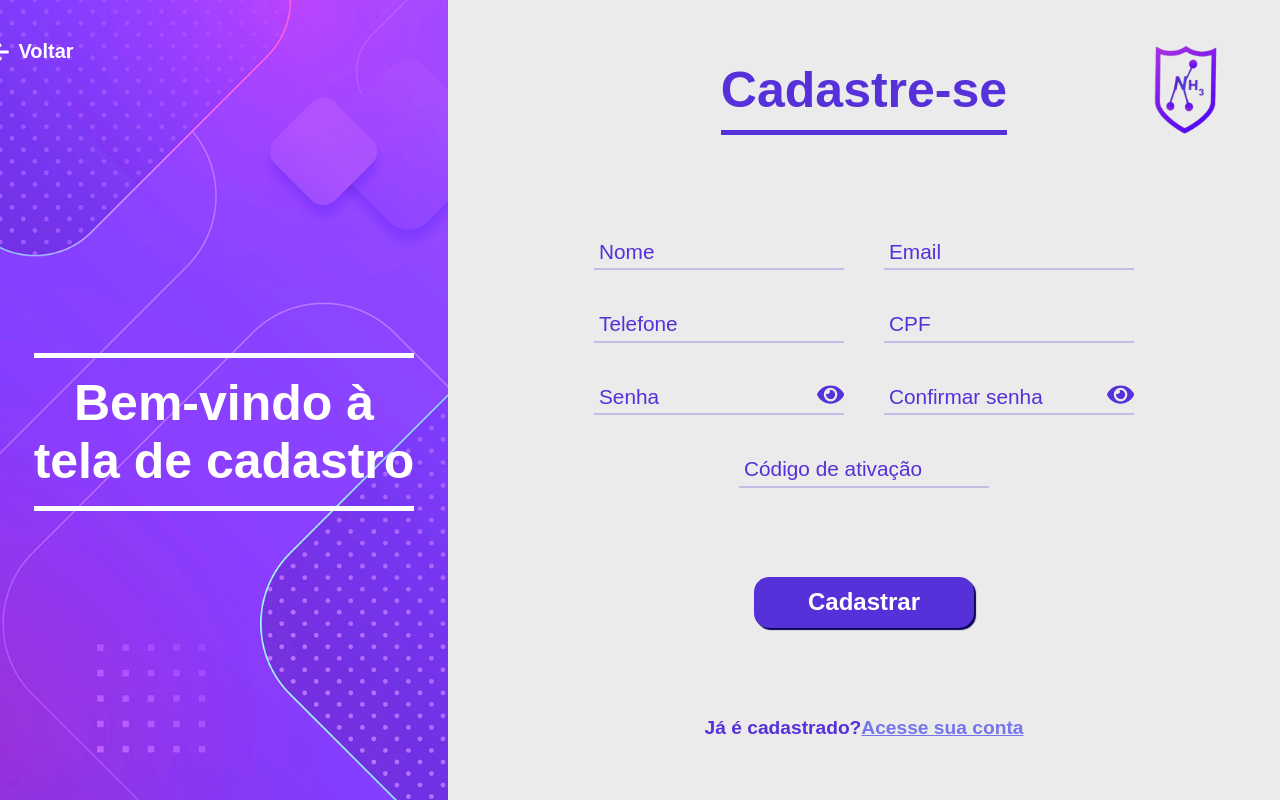
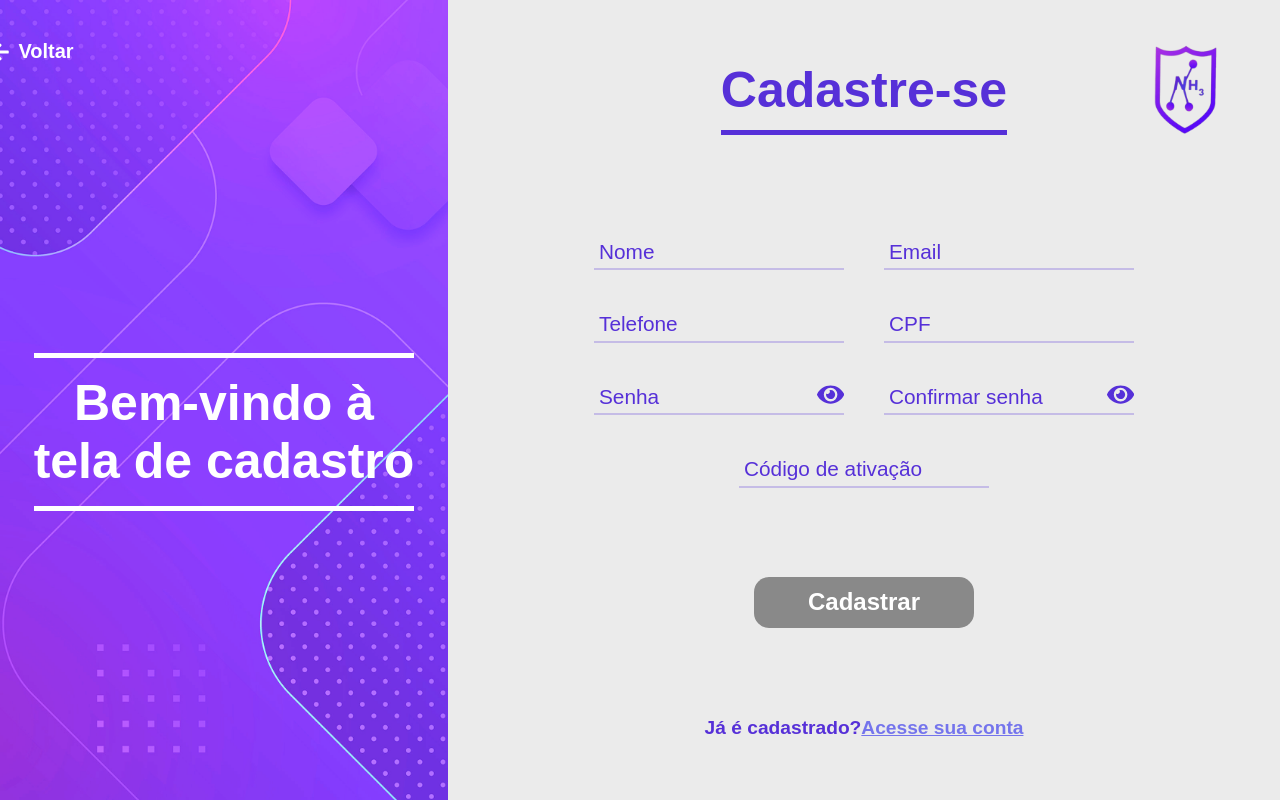
Before and after one commit to NicollasAlmeida14/site-next-history-technology, a React (Vite) app: page /tela-de-cadastro-nh3 in a window 1280 px wide. Built offline with nearby package versions, Linux system fonts and the light colour scheme.

Commit message:
Instalação da biblioteca correta do toastify e finalização da lógica da tela de cadastro

```diff
--- a/package.json
+++ b/package.json
@@ -17,8 +17,8 @@
     "react-icons": "^5.5.0",
     "react-intersection-observer": "^10.0.0",
     "react-router-dom": "^7.10.1",
-    "styled-components": "^6.1.19",
-    "toastify": "^2.0.1"
+    "react-toastify": "^11.0.5",
+    "styled-components": "^6.1.19"
   },
   "devDependencies": {
     "@eslint/js": "^9.39.1",
--- a/src/components/Button/index.jsx
+++ b/src/components/Button/index.jsx
@@ -2,14 +2,15 @@ import PropTypes from "prop-types"
 
 import { Button } from "./styles"
 
-function DefaultButton({ children, ...props }) {
+function DefaultButton({ children, theme, ...props }) {
     return (
-        <Button {...props}>{children}</Button>
+        <Button {...props} theme={theme}>{children}</Button>
     )
 }
 
 DefaultButton.propTypes = {
-    children: PropTypes.node.isRequired
+    children: PropTypes.node.isRequired,
+    theme: PropTypes.string
 }
 
 export default DefaultButton
--- a/src/components/Button/styles.js
+++ b/src/components/Button/styles.js
@@ -4,21 +4,20 @@ export const Button = styled.button`
     border: none;
     border-radius: 15px;
     padding: 0.7rem 0.35rem;
-    background-color: #5630D8;
+    background-color: ${props => props.theme === 'disabled' ? '#898989' : '#5630D8'};
     font-size: 1.5rem;
     width: 220px;
     color: #ffffff;
-    box-shadow: 2px 2px 1px 0 #06004F;
-    cursor: pointer;
+    box-shadow: ${props => props.theme === 'disabled' ? 'none' : '2px 2px 1px 0 #06004F'};
+    cursor: ${props => props.theme === 'disabled' ? 'not-allowed' : 'pointer'};
     font-weight: bold;
     transition: all ease-in-out 0.3s;
 
     &:hover {
-        transform: translateY(-5px);
+        ${props => props.theme === 'disabled' ? '' : 'transform: translateY(-5px)'};
     }
 
     &:active {
-        transform: translateY(0);
-        opacity: 0.7;
+        ${props => props.theme === 'disabled' ? '' : 'transform: translateY(0); opacity: 0.7;'}
     }
 `
--- a/src/main.jsx
+++ b/src/main.jsx
@@ -2,11 +2,18 @@ import { StrictMode } from 'react'
 import { createRoot } from 'react-dom/client'
 import { GlobalStyles } from './styles/GlobalStyles.js'
 import { RouterProvider } from 'react-router-dom'
+import { ToastContainer } from 'react-toastify'
+import 'react-toastify/ReactToastify.css'
 import router from './routes.jsx'
 
 createRoot(document.getElementById('root')).render(
   <StrictMode>
     <GlobalStyles />
     <RouterProvider router={router} />
+    <ToastContainer
+      position='top-right'
+      autoClose={2500}
+      style={{ marginTop: '50px' }}
+    />
   </StrictMode>,
 )
--- a/src/pages/Register/index.jsx
+++ b/src/pages/Register/index.jsx
@@ -14,6 +14,7 @@ import {
 } from "./styles";
 
 import DefaultButton from "../../components/Button";
+import DefaultPasswordIcon from "../../components/ShowPasswordIcon";
 
 import Logo from '../../assets/logo-nh3.png'
 
@@ -24,11 +25,14 @@ import {
 } from "react-icons/fa";
 
 import { useState } from "react";
-import DefaultPasswordIcon from "../../components/ShowPasswordIcon";
+import { useNavigate } from "react-router-dom";
+import { toast } from "react-toastify";
 
 function Register() {
   const notNumber = /\D/g
   const notLetter = /[^a-z A-z]/
+
+  const navigate = useNavigate()
 
   const [userEmail, setUserEmail] = useState('')
   const [userName, setUserName] = useState('')
@@ -48,6 +52,8 @@ function Register() {
   const [validatePassword, setValidatePassword] = useState(undefined)
   const [validateRepeatedPassword, setValidateRepeatedPassword] = useState(undefined)
   const [validateAdmissionCode, setValidateAdmissionCode] = useState(undefined)
+
+  const allSet = validateName && validateEmail && validatePhone && validateId && validatePassword && validateRepeatedPassword && validateAdmissionCode
 
   const tooglePassword = () => setShowPassword(prev => !prev)
 
@@ -146,6 +152,14 @@ function Register() {
     }
   }
 
+  const register = () => {
+    toast.success('Usuário cadastrado com sucesso! Redirecionando para a tela de login...')
+
+    setTimeout(() => {
+      navigate('/tela-de-login-nh3')
+    }, 2500);
+  }
+
   return (
     <Container>
       <BannerContainer>
@@ -187,6 +201,7 @@ function Register() {
                 placeholder=""
                 id="user-email"
                 type="email"
+                value={userEmail}
                 theme={validateEmail === false ? 'invalid' : ''}
               />
               <InputLabel htmlFor="user-email">
@@ -244,6 +259,7 @@ function Register() {
                 placeholder=""
                 id="user-password"
                 type={showPassword ? 'text' : 'password'}
+                value={userPassword}
                 theme={validatePassword === false ? 'invalid' : ''}
               />
               <DefaultPasswordIcon onClick={tooglePassword}>
@@ -264,6 +280,7 @@ function Register() {
                 placeholder=""
                 id="repeat-password"
                 type={showRepeatedPassword ? 'text' : 'password'}
+                value={repeatPassword}
                 theme={validateRepeatedPassword === false ? 'invalid' : ''}
               />
 
@@ -285,6 +302,7 @@ function Register() {
               onChange={handleChangeAdmissionCode}
               placeholder=""
               id="admission-code"
+              value={admissionCode}
               theme={validateAdmissionCode === false ? 'invalid' : ''}
             />
             <InputLabel htmlFor="admission-code">
@@ -296,7 +314,13 @@ function Register() {
           </InputWrapper>
         </InputsContainer>
 
-        <DefaultButton>Cadastrar</DefaultButton>
+        <DefaultButton
+          theme={!allSet ? 'disabled' : ''}
+          disabled={!allSet}
+          onClick={register}
+        >
+          Cadastrar
+        </DefaultButton>
 
         <RegisterSpan>
           Já é cadastrado?
```
Also changed, not shown: 1 other file (tests, documents, lock files or other folders).
